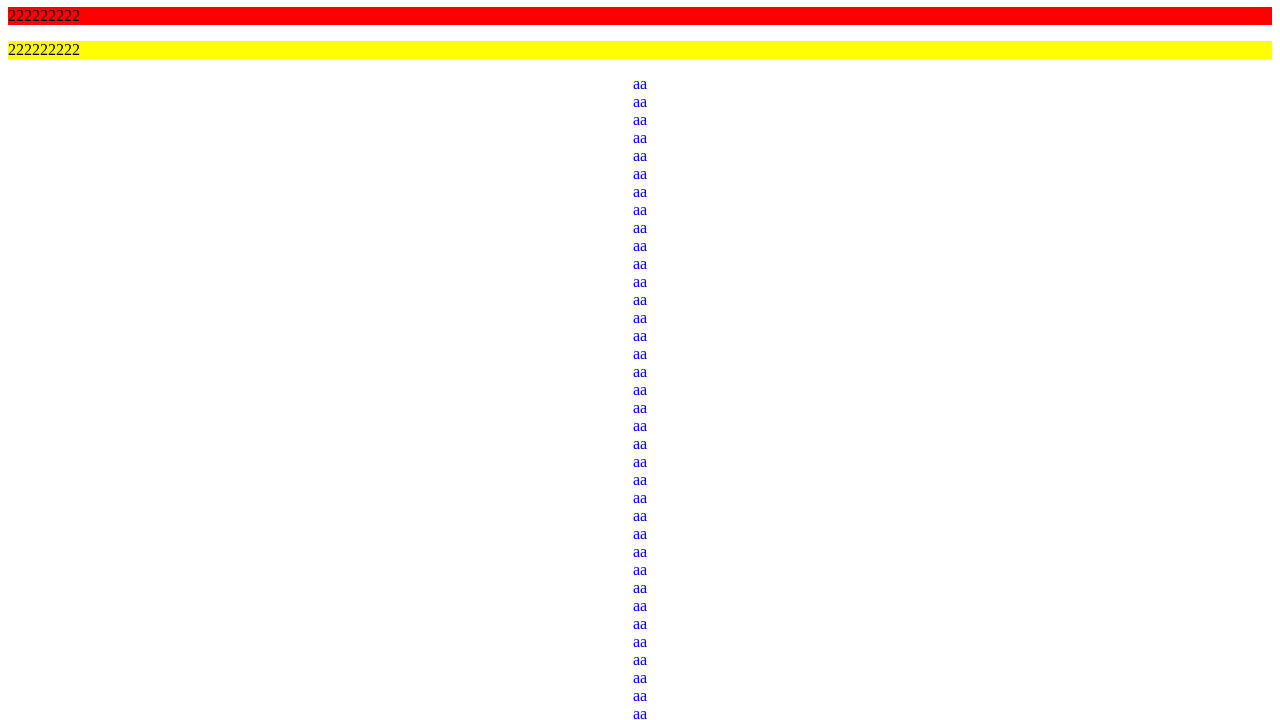
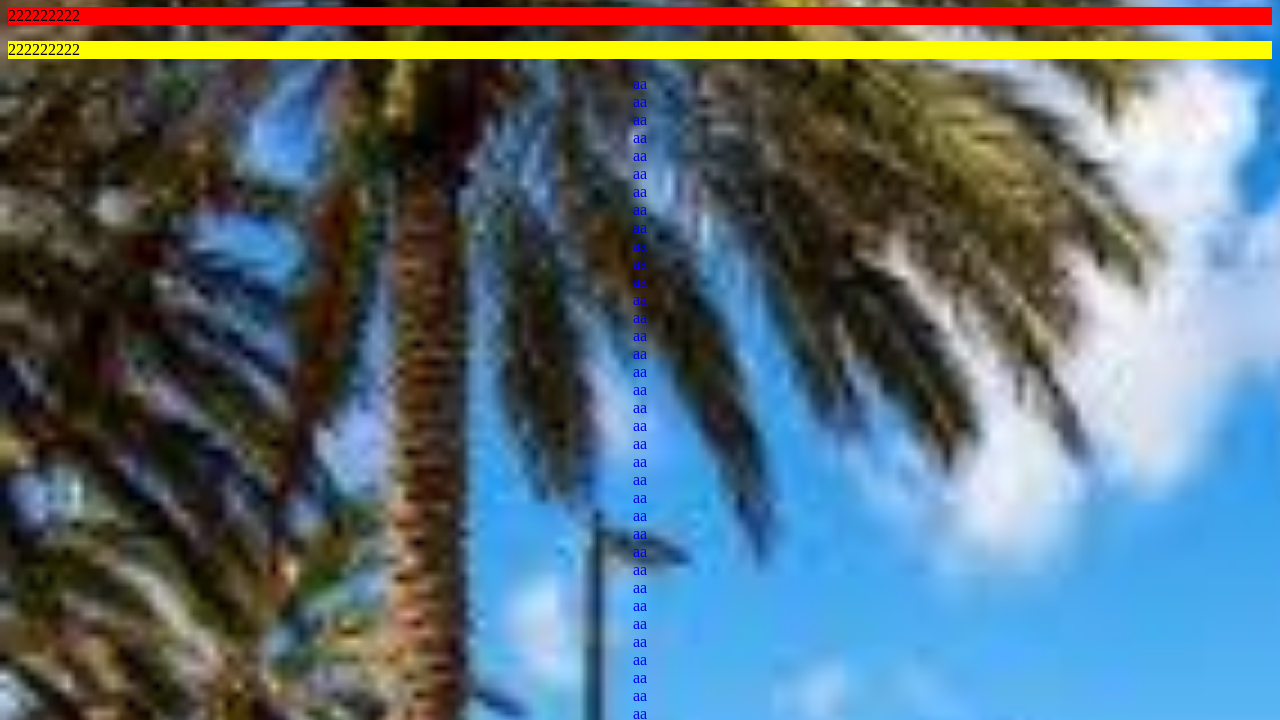
Before and after one commit to bqfsr/ProjetPsinCSS, a plain HTML site: page index.html in a window 1280 px wide. Shown: the part 73-793 px from the top of the page. Drawn offline with Linux system fonts and the light colour scheme.

Commit message:
Update style.css

```diff
--- a/css/style.css
+++ b/css/style.css
@@ -33,7 +33,7 @@ a {
 
     }
     body {
-    background: url("img/img.png") no-repeat top left;
+    background: url("../img/img.png") no-repeat top left;
     background-size: 200%;
     background-attachment: fixed;
     }
```
